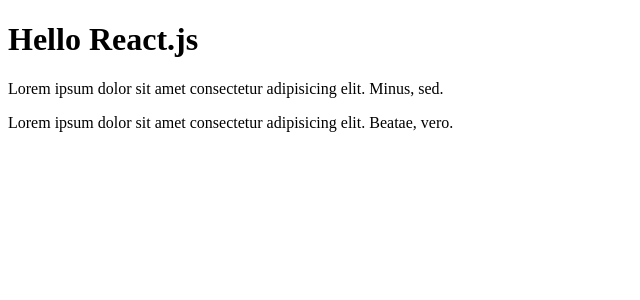
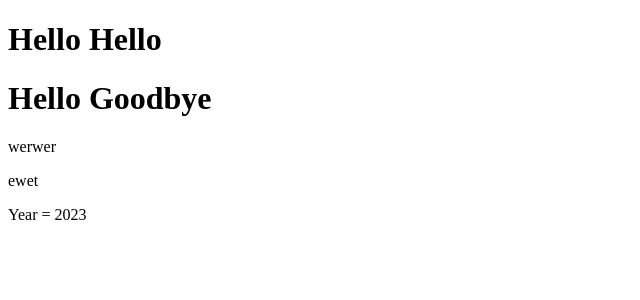
Before and after one commit to Darmostuk-98/React-online-Fakeshop, a React (Create React App) app: page / in a window 1280 px wide. Shown: the top 300 px of the page, without its empty margins (0-640 px from the left). Built offline with nearby package versions, Linux system fonts and the light colour scheme.

Commit message:
add components add elemnts into project from React

```diff
--- a/src/index.tsx
+++ b/src/index.tsx
@@ -1,20 +1,28 @@
 import React from 'react'
 import ReactDOM from 'react-dom/client'
 
-const Title = () => {
-    return <h1>Hello React.js</h1>
+interface ItitleProps {
+    text: string
 }
-const Content = () => {
+
+const Title = (props: ItitleProps) => {
+    console.log(props)
+
+    return <h1>Hello {props.text}</h1>
+}
+
+type ContentProps = {
+    text1: string
+    text2: string
+    year: number
+}
+
+const Content = (props: ContentProps) => {
     return (
         <React.Fragment>
-            <p>
-                Lorem ipsum dolor sit amet consectetur adipisicing elit. Minus,
-                sed.
-            </p>
-            <p>
-                Lorem ipsum dolor sit amet consectetur adipisicing elit. Beatae,
-                vero.
-            </p>
+            <p>{props.text1}</p>
+            <p>{props.text2}</p>
+            <div> Year = {props.year}</div>
         </React.Fragment>
     )
 }
@@ -22,8 +30,9 @@
 function App() {
     return (
         <>
-            <Title />
-            <Content />
+            <Title text="Hello" />
+            <Title text="Goodbye" />
+            <Content text1="werwer" text2="ewet" year={2023} />
         </>
     )
 }
```
